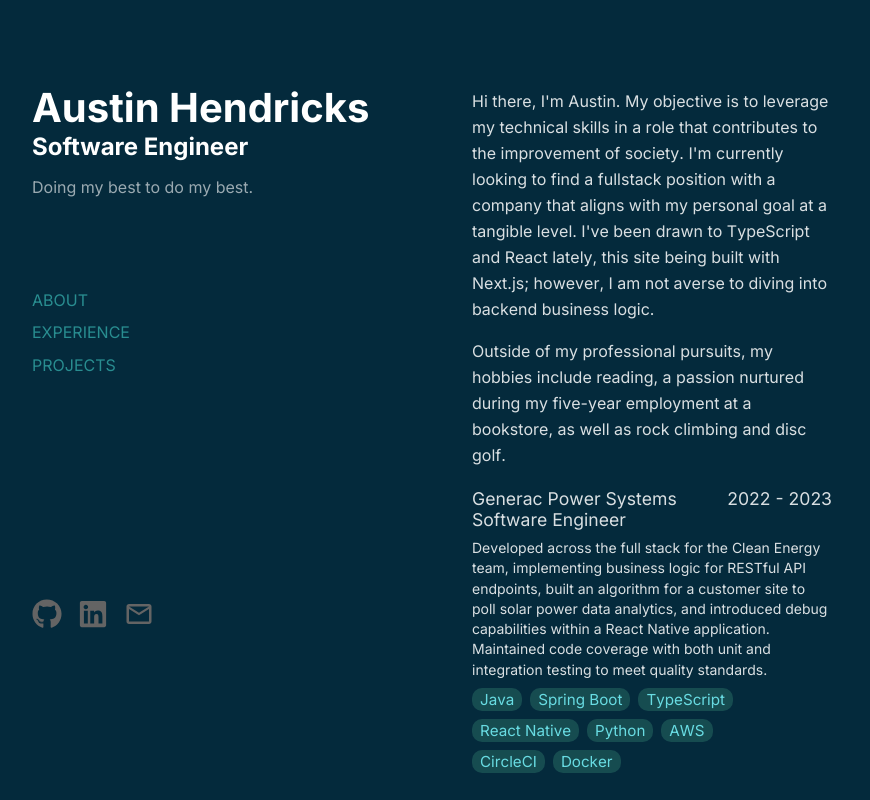
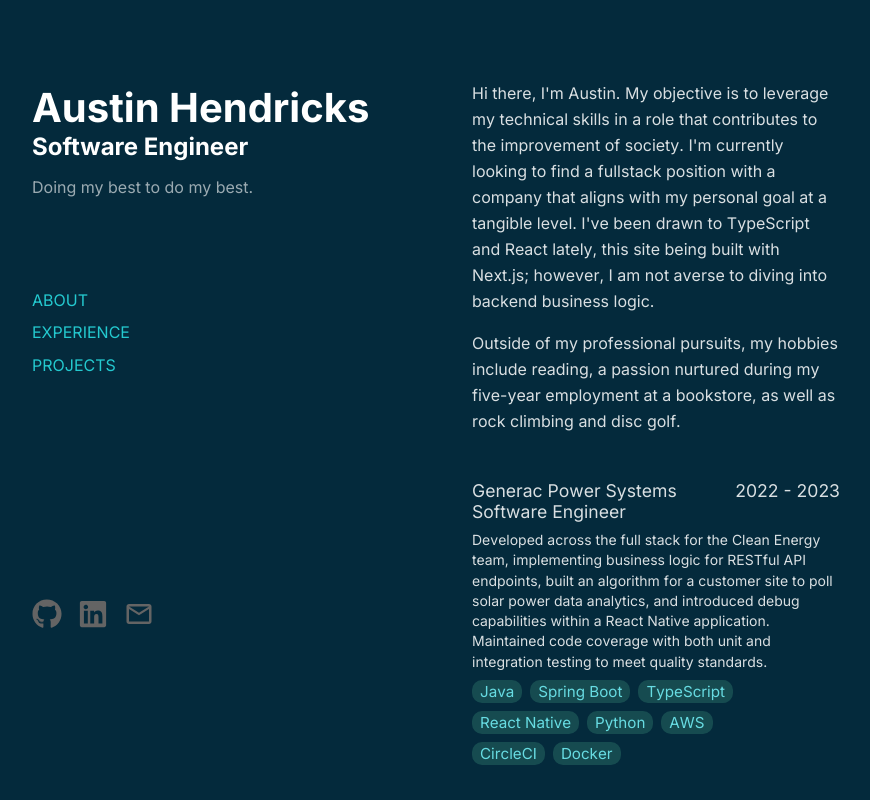
Before and after one commit to hendraustin/hendraustin.github.io, a Next.js app: page / in a window 1280 px wide. Shown: the top 800 px of the page, without its empty margins (168-1038 px from the left). Built offline with nearby package versions, Linux system fonts and the light colour scheme.

Commit message:
Move scroll-behavior, various CSS updates

```diff
--- a/src/app/components/panel.module.css
+++ b/src/app/components/panel.module.css
@@ -11,8 +11,12 @@
     padding-left: 12rem;
     padding-top: 3rem;
     top: 0;
+    bottom: 0;
+    left: 0;
     text-decoration: none;
     z-index: 999;
+    overflow-x: hidden;
+    overflow-y: auto;
 }
 
 .left_panel h1 {
@@ -46,7 +50,7 @@
     text-decoration: none;
     padding-left: 0;
     transition: padding-left 0.2s;
-    color: rgb(41, 141, 144);
+    color: rgb(36, 201, 207);
 }
 
 .sections a:visited {
@@ -61,10 +65,15 @@
 }
 
 .right_panel {
-    height: 100rem;
+    position: fixed;
     width: 50%;
+    top: 0;
+    bottom: 0;
+    right: 0;
     background-color: transparent;
     box-sizing: border-box;
     padding-right: 15rem;
     padding-top: 4rem;
+    overflow-y: auto;
+    scroll-behavior: smooth;
 }
--- a/src/app/globals.css
+++ b/src/app/globals.css
@@ -114,7 +114,6 @@ a {
 }
 
 html {
-  scroll-behavior: smooth;
   font-family: 'Inter';
   background-color: #042a3c;
 }
```
